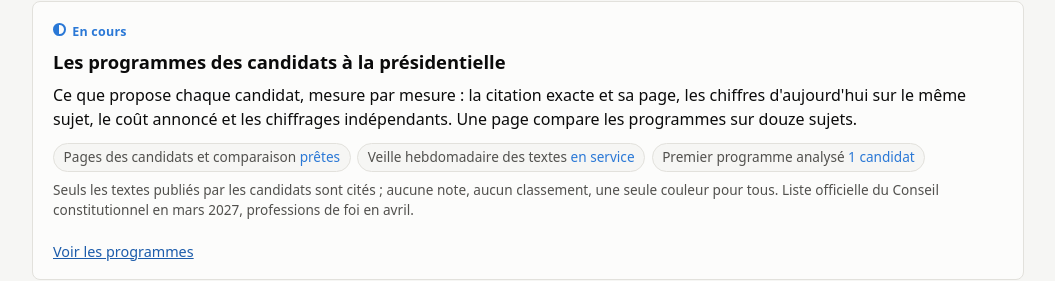
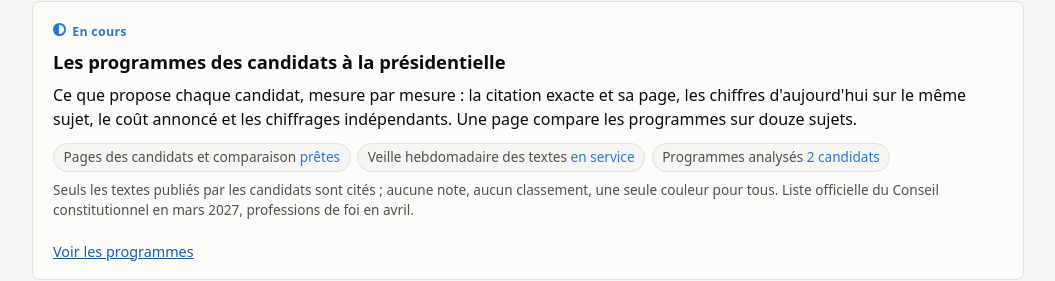
Before and after one commit to muthuarun3/onepluche, a plain HTML site: page vitrine/index.html in a window 1280 px wide. Shown: the part 2877-3158 px from the top of the page, without its empty margins (112-1167 px from the left). Drawn offline with Linux system fonts and the light colour scheme.

Commit message:
Programmes P5 : fiche de Florian Philippot (livret des Patriotes, septembre 2026)
Deuxième texte dans l'ordre de publication, en suivant la règle donnée par Muthu le 25/11/2026 :
le programme publié par le parti d'un candidat déclaré compte. Le programme des Écologistes
(13/07) est mis de côté parce que son site renvoie une protection anti-robots, ce qui empêche
la veille.
La fiche compte 47 mesures citées mot pour mot, avec le numéro de page imprimé. Les sujets
absents de la grille sont listés en tête de fiche. Le texte est ajouté à la veille, et la
vitrine indique « 2 candidats ».

Co-Authored-By: Claude Opus 5.5 <noreply@anthropic.com>
Claude-Session: https://claude.ai/code/session_01VowpXcrsC1vGa5MV5h7Akc

```diff
--- a/vitrine/index.html
+++ b/vitrine/index.html
@@ -385,7 +385,7 @@ p { margin: .5rem 0; }
         <ul class="themes">
           <li class="fait">Pages des candidats et comparaison <span>prêtes</span></li>
           <li class="fait">Veille hebdomadaire des textes <span>en service</span></li>
-          <li class="fait">Premier programme analysé <span>1 candidat</span></li>
+          <li class="fait">Programmes analysés <span>2 candidats</span></li>
         </ul>
         <p class="source">Seuls les textes publiés par les candidats sont cités ; aucune note,
           aucun classement, une seule couleur pour tous. Liste officielle du Conseil
```
Also changed, not shown: 3 other files.
